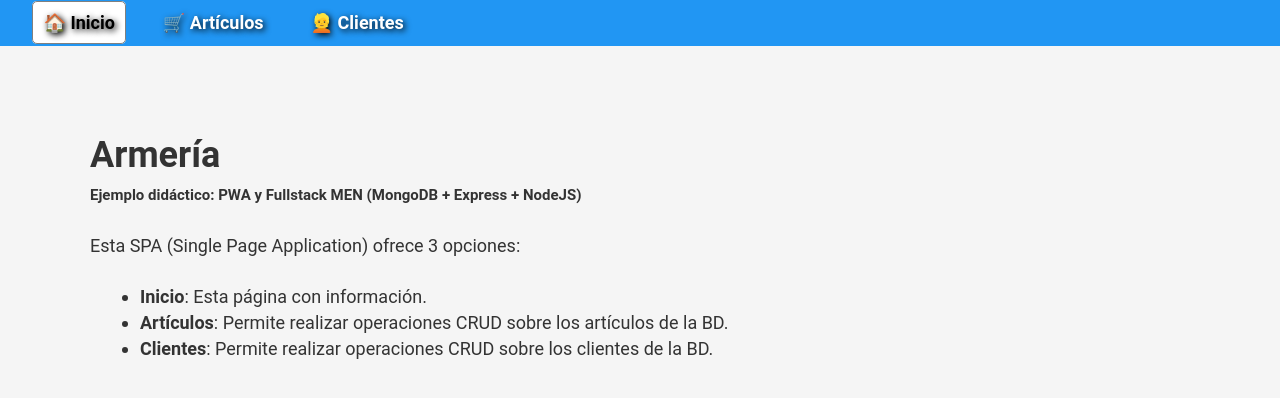
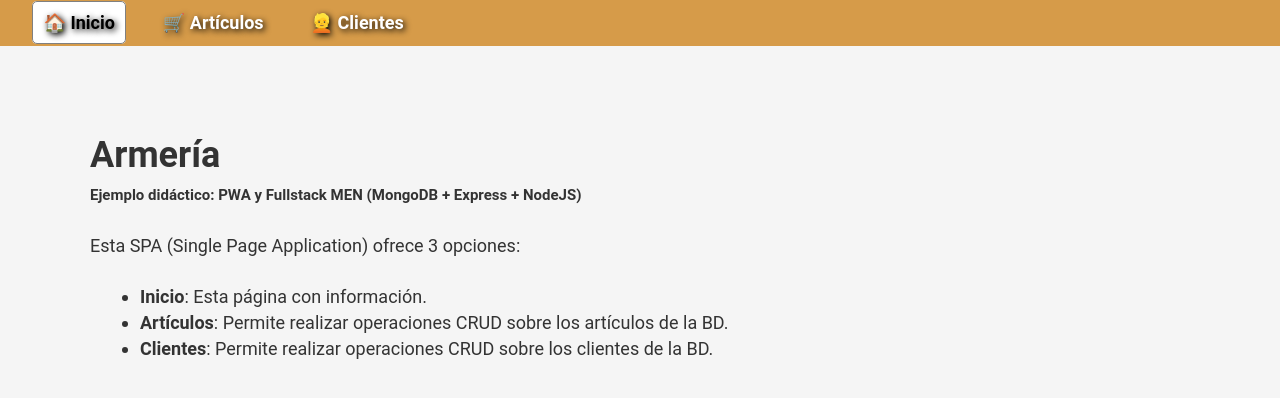
Before and after one commit to M25R4PTOR/Armeria, a website: page public/index.html in a window 1280 px wide. Drawn offline with Linux system fonts and the light colour scheme.

Commit message:
Modificando CSS

```diff
--- a/public/style.css
+++ b/public/style.css
@@ -36,7 +36,7 @@
   nav {
     padding: 10px;
     _background-color: var(--bgcolor-menu);
-    background-color: #2196f3;
+    background-color: #d69b49;
     width: 100%;
     position: fixed;
     font-weight: bolder;
```
